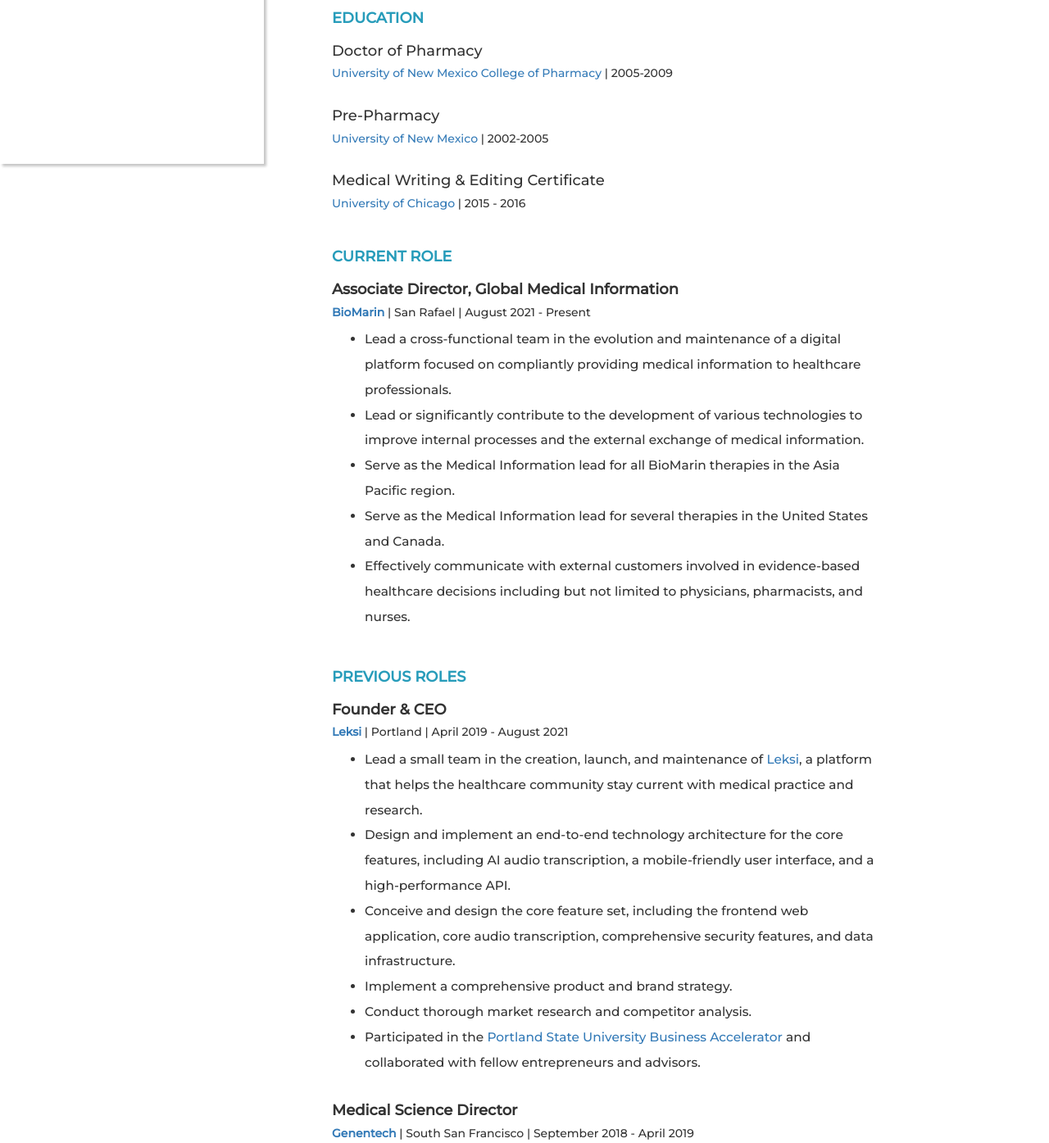
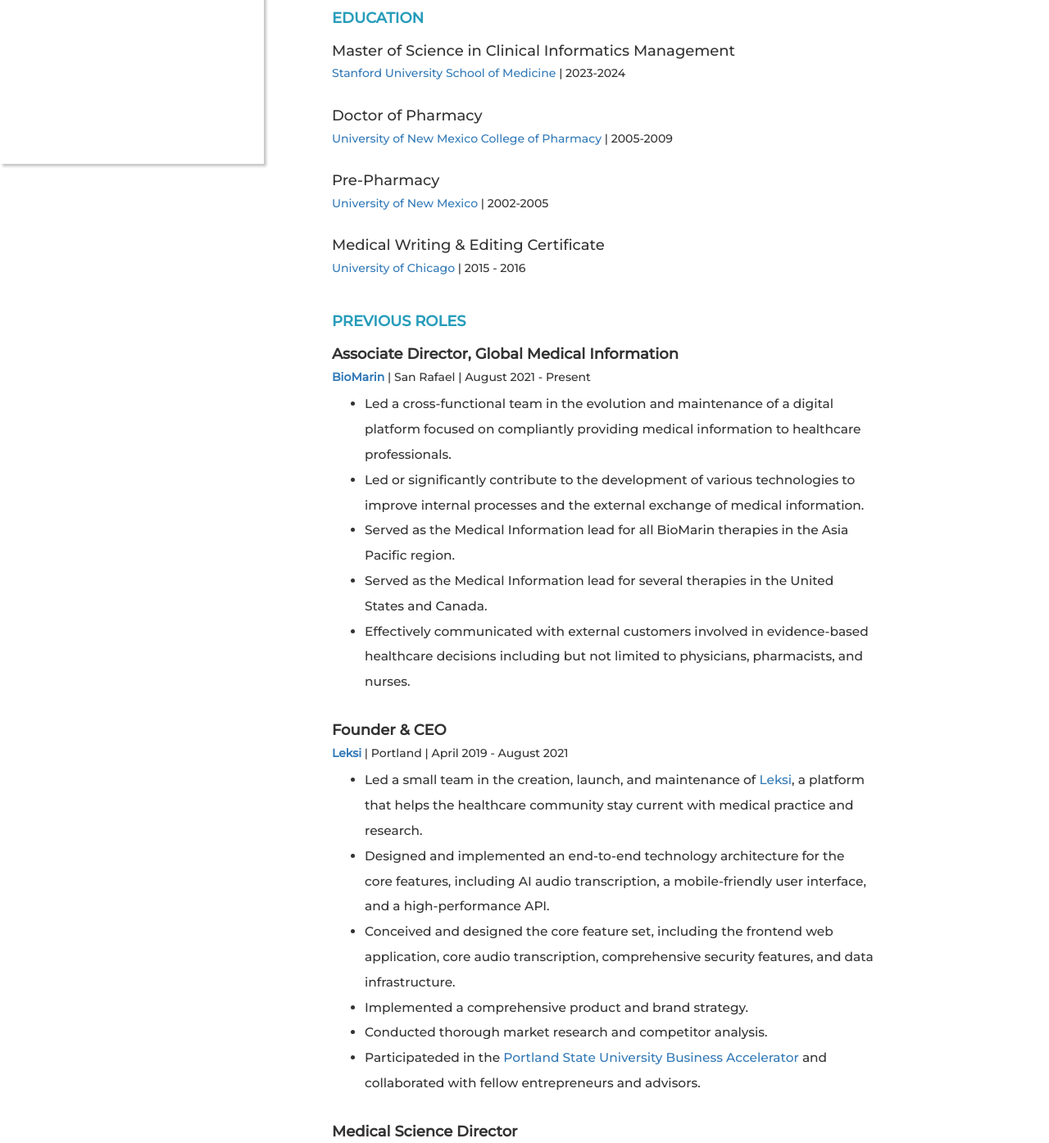
Before and after one commit to phranzia/personalsite, a plain HTML site: page index.html in a window 1280 px wide. Shown: the part 600-1995 px from the top of the page at 82% size. Drawn offline with nearby package versions, Linux system fonts and the light colour scheme.

Commit message:
Update index.html
Updated to Stanford email and moved BioMarin to previous roles

```diff
--- a/index.html
+++ b/index.html
@@ -21,8 +21,8 @@
             alt="Golda Manuel">
         <div class = 'row' id = 'contact-info'>
             <h3 id = 'contact-title'>Contact</h3>
-            <a href="mailto:golda@leksi.co" target="_blank">
-                <h5><strong>golda@leksi.co</strong></h5>
+            <a href="mailto:goldam@stanford.edu" target="_blank">
+                <h5><strong>goldam@stanford.edu</strong></h5>
             </a>
             <!-- <p><strong>505.504.4397</strong></p> -->
         </div>
@@ -32,7 +32,7 @@
                 id = 'socials'
                 style="font-size: 22px"></i>
             </a>
-            <a href = "mailto:golda@leksi.co" target="_blank">
+            <a href = "mailto:goldam@stanford.edu" target="_blank">
                 <i class="fas fa-envelope"
                 style="font-size: 22px"></i>
             </a>
@@ -66,12 +66,12 @@
                         <strong>Education</strong>
                     </a>
                 </div>
-                <div class = 'col-sm-2 top-bar-link-columns'>
+          <!-- <div class = 'col-sm-2 top-bar-link-columns'>
                     <a href='#current-role'
                         class = 'top-bar-link'>
                         <strong>Current Role</strong>
                     </a>
-                </div>
+                </div> -->
                 <div class = 'col-sm-2'>
                     <a href='#previous-roles'
                         class = 'top-bar-link'>
@@ -117,6 +117,13 @@
                 <h4><strong>EDUCATION</strong></h4>
             </div>
             <div class = 'row bottom-spacing'>
+                <h4>Master of Science in Clinical Informatics Management</h4>
+                <h5>
+                    <a href = 'https://med.stanford.edu/' target='_blank'>Stanford University School of Medicine</a> | 2023-2024
+                </h5>
+            </div>
+
+            <div class = 'row bottom-spacing'>
                 <h4>Doctor of Pharmacy</h4>
                 <h5>
                     <a href = 'https://hsc.unm.edu/pharmacy/' target='_blank'>University of New Mexico College of Pharmacy</a> | 2005-2009
@@ -138,7 +145,7 @@
                 </h5>
             </div>
 
-        <div class = 'row'
+      <!-- <div class = 'row'
             id = 'current-role'>
             <h4><strong>CURRENT ROLE</strong></h4>
         </div>
@@ -154,10 +161,23 @@
                 <li>Serve as the Medical Information lead for several therapies in the United States and Canada.</li>
                 <li>Effectively communicate with external customers involved in evidence-based healthcare decisions including but not limited to physicians, pharmacists, and nurses.</li>
             </ul>
-        </div>
+        </div> -->
         <div class = 'row'
             id = 'previous-roles'>
             <h4><strong>PREVIOUS ROLES</strong></h4>
+        </div>
+          <div class = 'row bottom-spacing'>
+            <h4><strong>Associate Director, Global Medical Information</strong></h4>
+            <h5>
+                <a href = 'https://biomarin.com/'><strong>BioMarin</strong></a> | San Rafael | August 2021 - Present
+            </h5>
+            <ul class = 'list-text'>
+                <li>Led a cross-functional team in the evolution and maintenance of a digital platform focused on compliantly providing medical information to healthcare professionals.</li>
+                <li>Led or significantly contribute to the development of various technologies to improve internal processes and the external exchange of medical information.</li>
+                <li>Served as the Medical Information lead for all BioMarin therapies in the Asia Pacific region.</li>
+                <li>Served as the Medical Information lead for several therapies in the United States and Canada.</li>
+                <li>Effectively communicated with external customers involved in evidence-based healthcare decisions including but not limited to physicians, pharmacists, and nurses.</li>
+            </ul>
         </div>
           <div class = 'row bottom-spacing'>
             <h4><strong>Founder & CEO</strong></h4>
@@ -165,12 +185,12 @@
                 <a href = 'https://leksi.co/'><strong>Leksi</strong></a> | Portland | April 2019 - August 2021
             </h5>
             <ul class = 'list-text'>
-                <li>Lead a small team in the creation, launch, and maintenance of <a href = 'https://leksi.co/' target="_blank">Leksi</a>, a platform that helps the healthcare community stay current with medical practice and research.</li>
-                <li>Design and implement an end-to-end technology architecture for the core features, including AI audio transcription, a mobile-friendly user interface, and a high-performance API.</li>
-                <li>Conceive and design the core feature set, including the frontend web application, core audio transcription, comprehensive security features, and data infrastructure.</li>
-                <li>Implement a comprehensive product and brand strategy.</li>
-                <li>Conduct thorough market research and competitor analysis.</li>
-                <li>Participated in the <a href = 'https://www.pdx.edu/accelerator/' target="_blank">Portland State University Business Accelerator</a> and collaborated with fellow entrepreneurs and advisors.</li>
+                <li>Led a small team in the creation, launch, and maintenance of <a href = 'https://leksi.co/' target="_blank">Leksi</a>, a platform that helps the healthcare community stay current with medical practice and research.</li>
+                <li>Designed and implemented an end-to-end technology architecture for the core features, including AI audio transcription, a mobile-friendly user interface, and a high-performance API.</li>
+                <li>Conceived and designed the core feature set, including the frontend web application, core audio transcription, comprehensive security features, and data infrastructure.</li>
+                <li>Implemented a comprehensive product and brand strategy.</li>
+                <li>Conducted thorough market research and competitor analysis.</li>
+                <li>Participateded in the <a href = 'https://www.pdx.edu/accelerator/' target="_blank">Portland State University Business Accelerator</a> and collaborated with fellow entrepreneurs and advisors.</li>
             </ul>
         </div>
         <div class = 'row bottom-spacing'>
```
